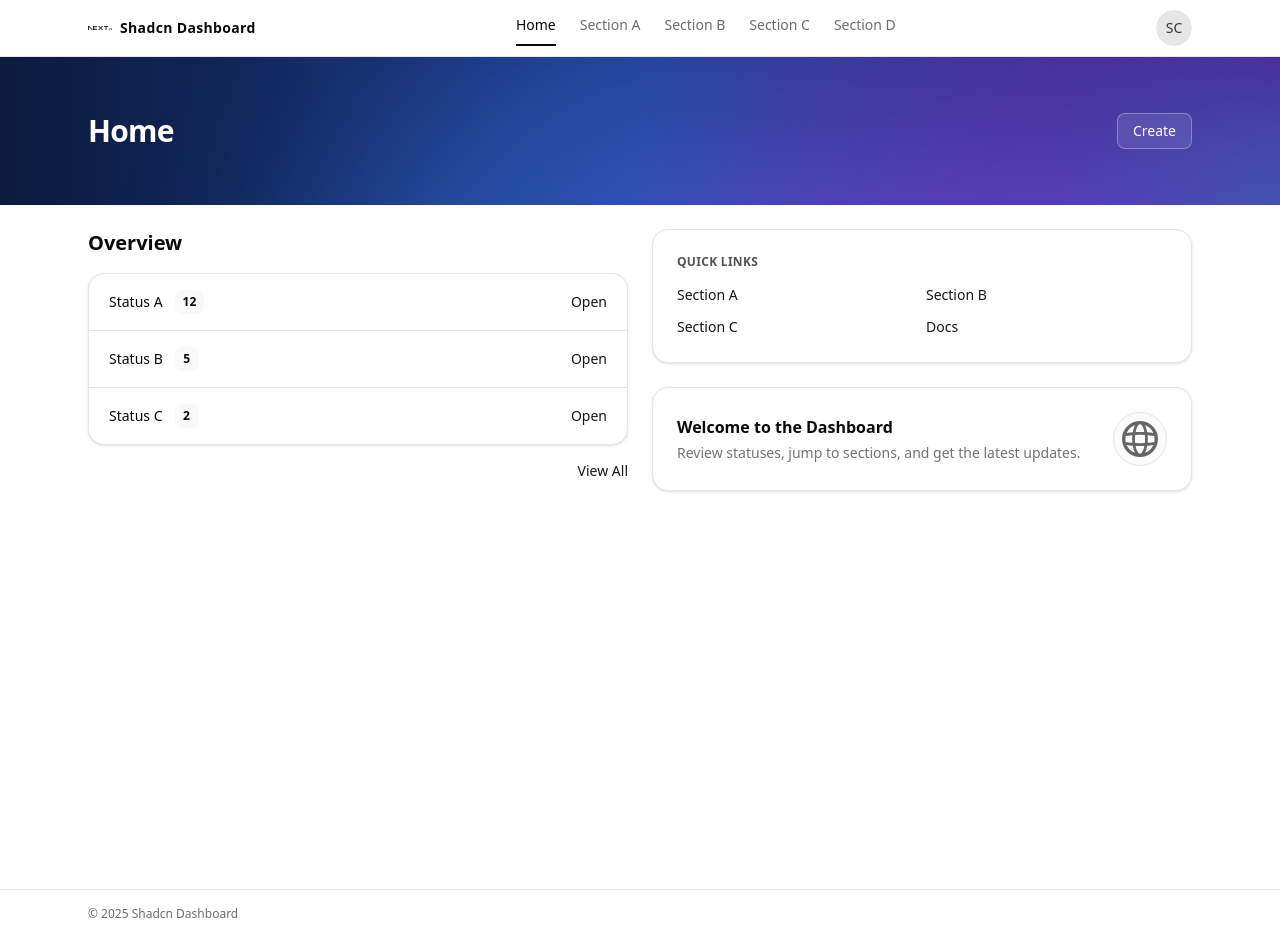
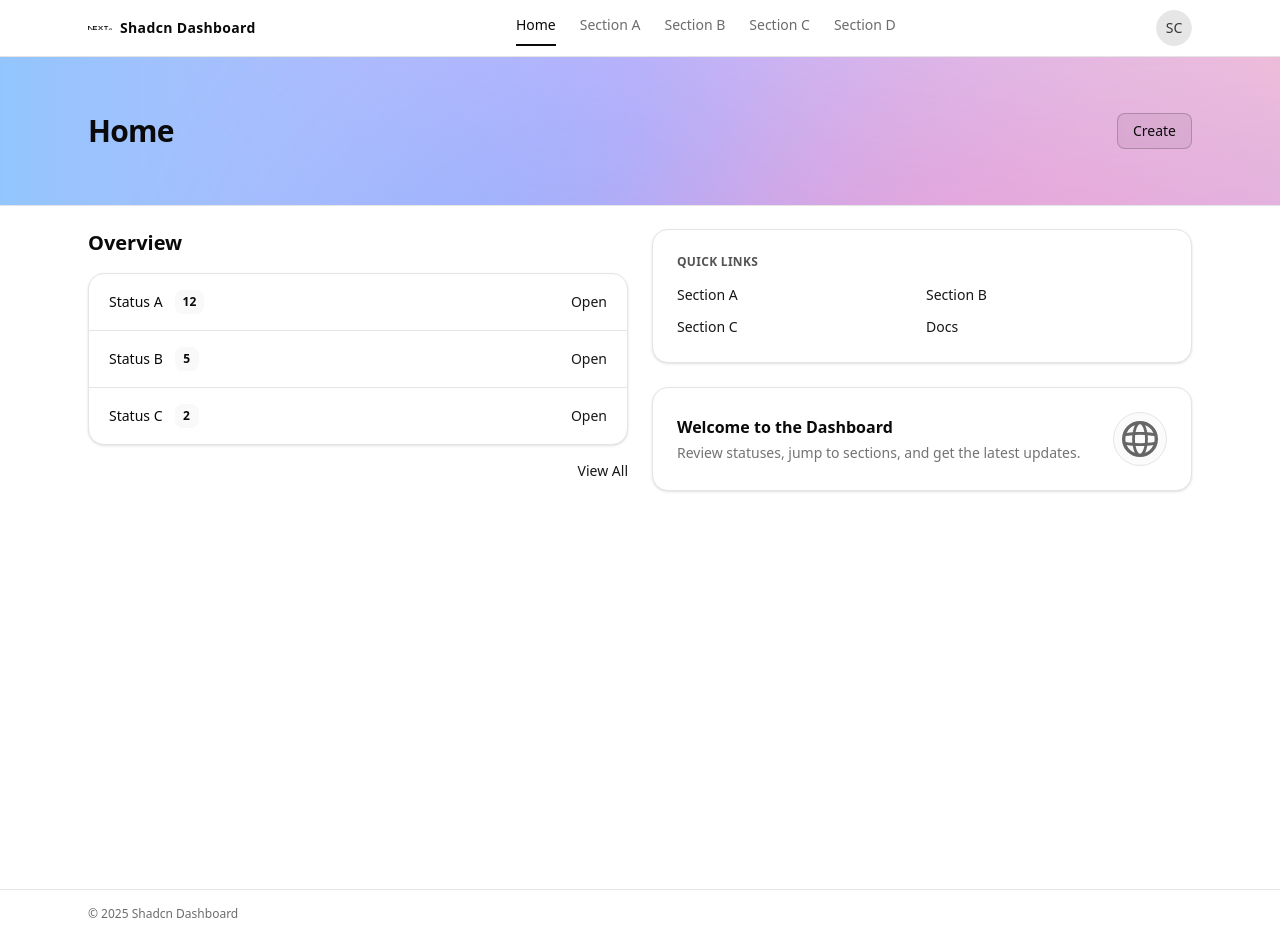
Before and after one commit to renchris/shadcn-dashboard, a Next.js app: page / in a window 1280 px wide. Built offline with nearby package versions, Linux system fonts and the light colour scheme.

Commit message:
feat(Home Banner): light dark mode gradient

```diff
--- a/app/page.tsx
+++ b/app/page.tsx
@@ -43,13 +43,13 @@ export default function Home() {
         aria-label="Top banner"
       >
         {/* Full-bleed wrapper breaks out of page container */}
-        <div className="relative left-1/2 right-1/2 -ml-[50vw] -mr-[50vw] -mt-px w-screen overflow-hidden text-white ring-1 ring-white/10">
+        <div className="relative left-1/2 right-1/2 -ml-[50vw] -mr-[50vw] -mt-px w-screen overflow-hidden text-foreground ring-1 ring-black/10 dark:text-white dark:ring-white/10">
           <GradientBanner />
           <div className="relative z-10 mx-auto max-w-6xl px-6 py-12 lg:py-14 flex items-center justify-between">
             <h1 className="text-2xl sm:text-3xl font-semibold tracking-tight">{pageTitle}</h1>
             <Link
               href={bannerButton.destination}
-              className="inline-flex items-center rounded-md bg-white/10 px-4 py-2 text-sm font-medium ring-1 ring-inset ring-white/30 hover:bg-white/20 backdrop-blur-sm transition-colors focus:outline-none focus-visible:ring-2 focus-visible:ring-white"
+              className="inline-flex items-center rounded-md px-4 py-2 text-sm font-medium ring-1 ring-inset backdrop-blur-sm transition-colors focus:outline-none focus-visible:ring-2 dark:bg-white/10 dark:ring-white/30 dark:hover:bg-white/20 bg-black/5 ring-black/20 hover:bg-black/10"
             >
               {bannerButton.label}
             </Link>
--- a/components/background/GradientBanner.tsx
+++ b/components/background/GradientBanner.tsx
@@ -1,10 +1,26 @@
 "use client";
 
+import { useEffect, useState } from "react";
+import { useTheme } from "next-themes";
 import AnimatedGradient from "@/components/background/AnimatedGradient";
 
 export default function GradientBanner() {
+  const { resolvedTheme } = useTheme();
+  const [mounted, setMounted] = useState(false);
+  useEffect(() => setMounted(true), []);
+
+  const isDark = mounted ? resolvedTheme === "dark" : false;
+
   return (
-    <span className="absolute inset-0 z-0 pointer-events-none bg-gradient-to-r from-[#0b1b3f] via-[#1e3a8a] to-[#4c1d95]">
+    <span
+      className={
+        "absolute inset-0 z-0 pointer-events-none " +
+        (isDark
+          ? "bg-gradient-to-r from-[#0b1b3f] via-[#1e3a8a] to-[#4c1d95]"
+          : "bg-gradient-to-r from-[#93c5fd] via-[#c4b5fd] to-[#f5c2d8]")
+      }
+    >
+      {isDark ? (
         <AnimatedGradient
           colors={["#3b82f6", "#22d3ee", "#8b5cf6"]}
           speed={20}
@@ -12,6 +28,15 @@ export default function GradientBanner() {
           movementScale={0.035}
           opacity={0.4}
         />
+      ) : (
+        <AnimatedGradient
+          colors={["#60a5fa", "#a78bfa", "#f472b6"]}
+          speed={20}
+          blur="heavy"
+          movementScale={0.028}
+          opacity={0.32}
+        />
+      )}
     </span>
   );
 }
```
Lines whose indentation alone changed are shown as unchanged.
